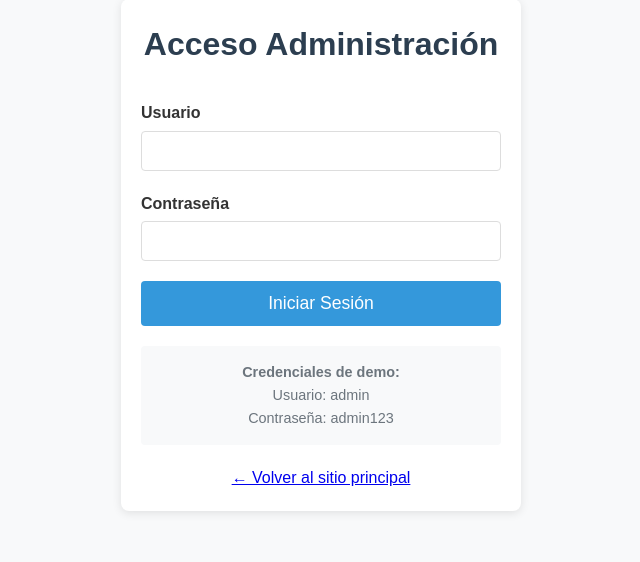
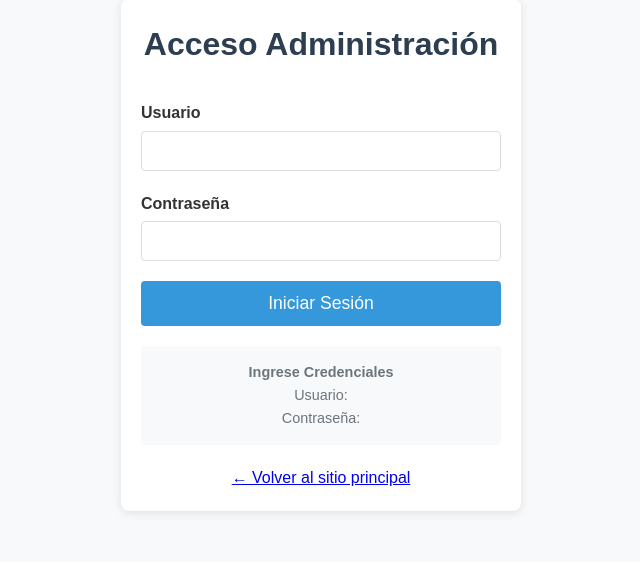
Before and after one commit to tadeo19demar/sistema-pedidos, a PHP site: page /admin/login.php in a window 1280 px wide. Shown: the part 145-707 px from the top of the page, without its empty margins (319-959 px from the left). Run offline with PHP 8.4, Linux system fonts and the light colour scheme.

Commit message:
Se modifico en la line 134 y 135 de admin/login

```diff
--- a/admin/login.php
+++ b/admin/login.php
@@ -130,9 +130,9 @@ if ($_SERVER['REQUEST_METHOD'] === 'POST') {
         </form>
 
         <div class="demo-credentials">
-            <strong>Credenciales de demo:</strong><br>
-            Usuario: admin<br>
-            Contraseña: admin123
+            <strong>Ingrese Credenciales</strong><br>
+            Usuario:<br>
+            Contraseña:
         </div>
 
         <div class="back-link">
```
